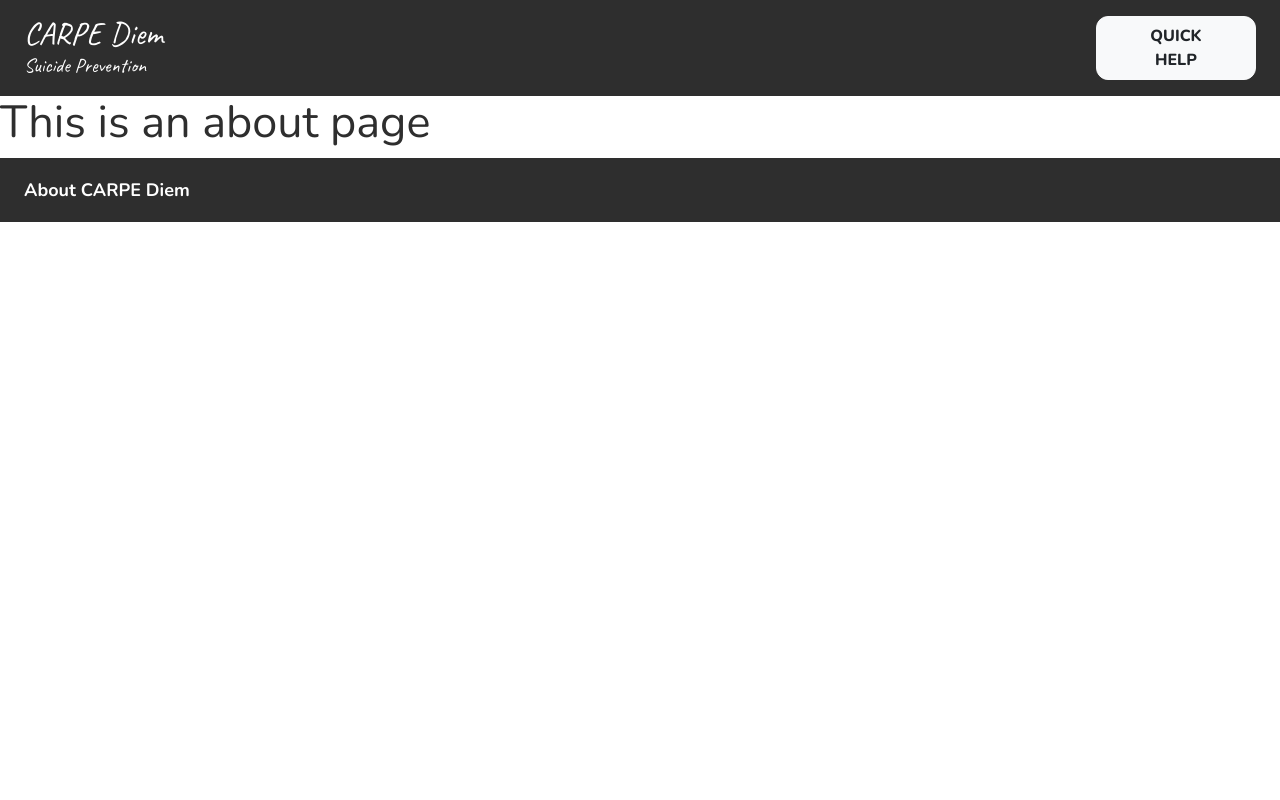
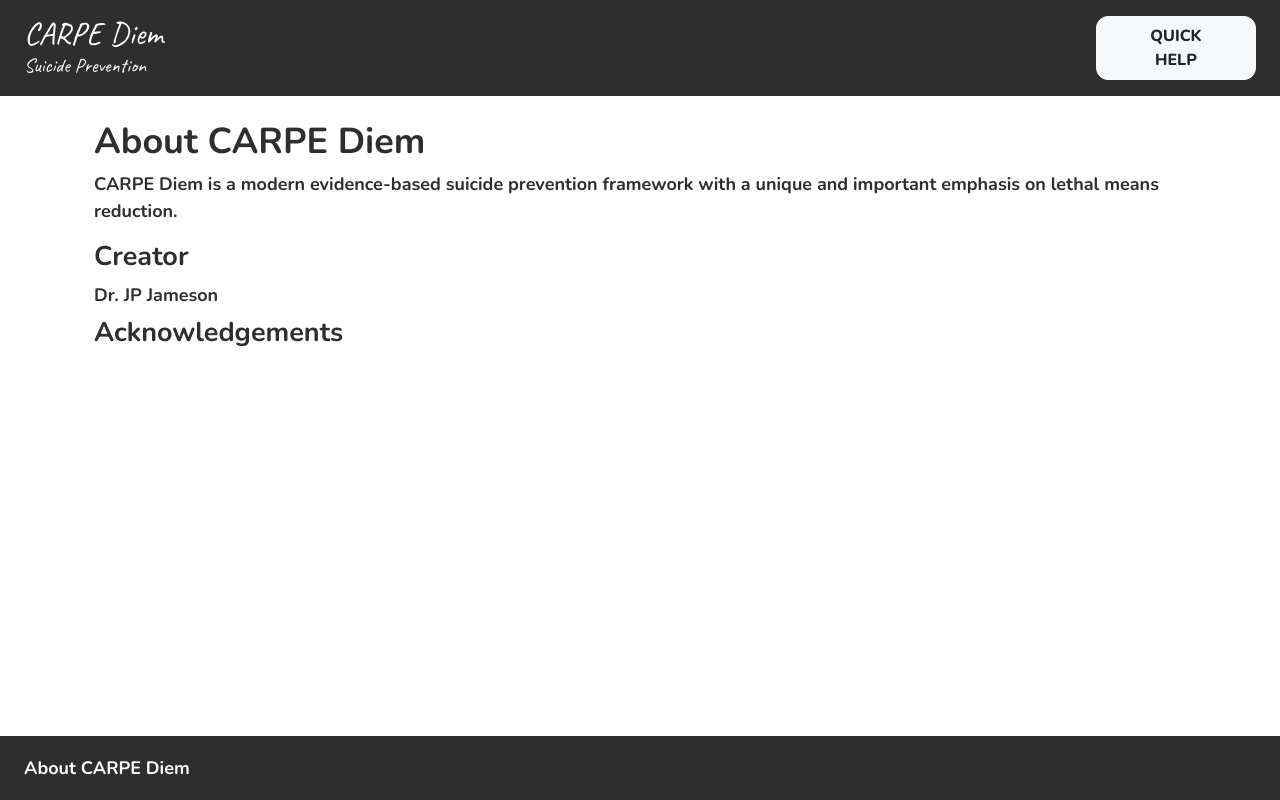
Before and after one commit to micDropper/carpe-diem, a Vue app: page /about in a window 1280 px wide. Built offline with nearby package versions, Linux system fonts and the light colour scheme.

Commit message:
wip: start about page

```diff
--- a/src/views/About.vue
+++ b/src/views/About.vue
@@ -1,5 +1,24 @@
 <template>
-  <div class="about">
-    <h1>This is an about page</h1>
+  <div class="cd-about container pt-4">
+    <h2 class="font-weight-bold">About CARPE Diem</h2>
+    <p class="font-weight-bold">
+      CARPE Diem is a modern evidence-based suicide prevention framework with a
+      unique and important emphasis on lethal means reduction.
+    </p>
+
+    <h4 class="font-weight-bold">Creator</h4>
+    <div class="font-weight-bold">Dr. JP Jameson</div>
+
+    <h4 class="font-weight-bold mt-2">Acknowledgements</h4>
   </div>
 </template>
+
+<style lang="scss" scoped>
+@import "~@/assets/styles/index";
+
+.cd-about {
+  height: calc(
+    100vh - (#{$cd-header-height} + #{$cd-footer-height})
+  ) !important;
+}
+</style>
```
